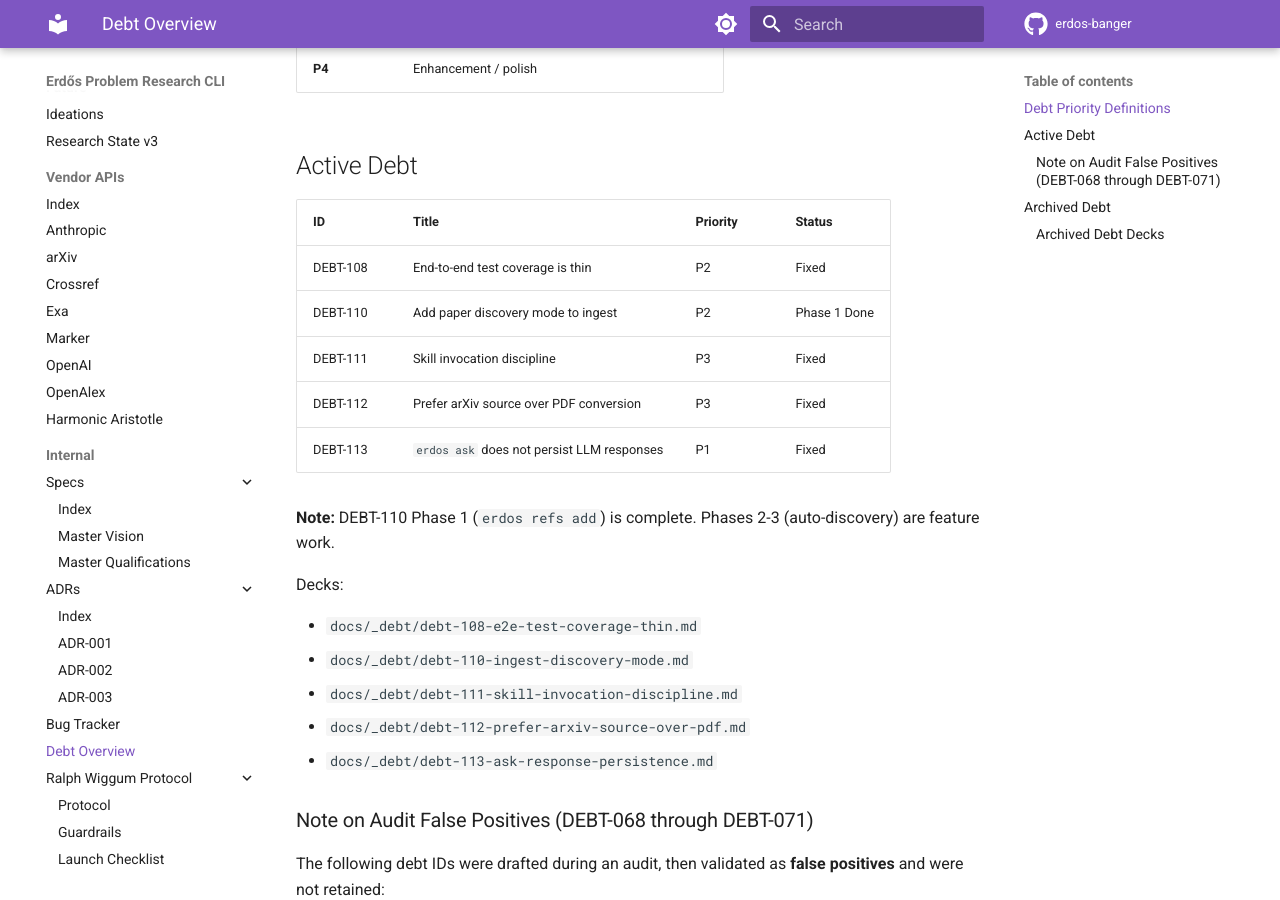
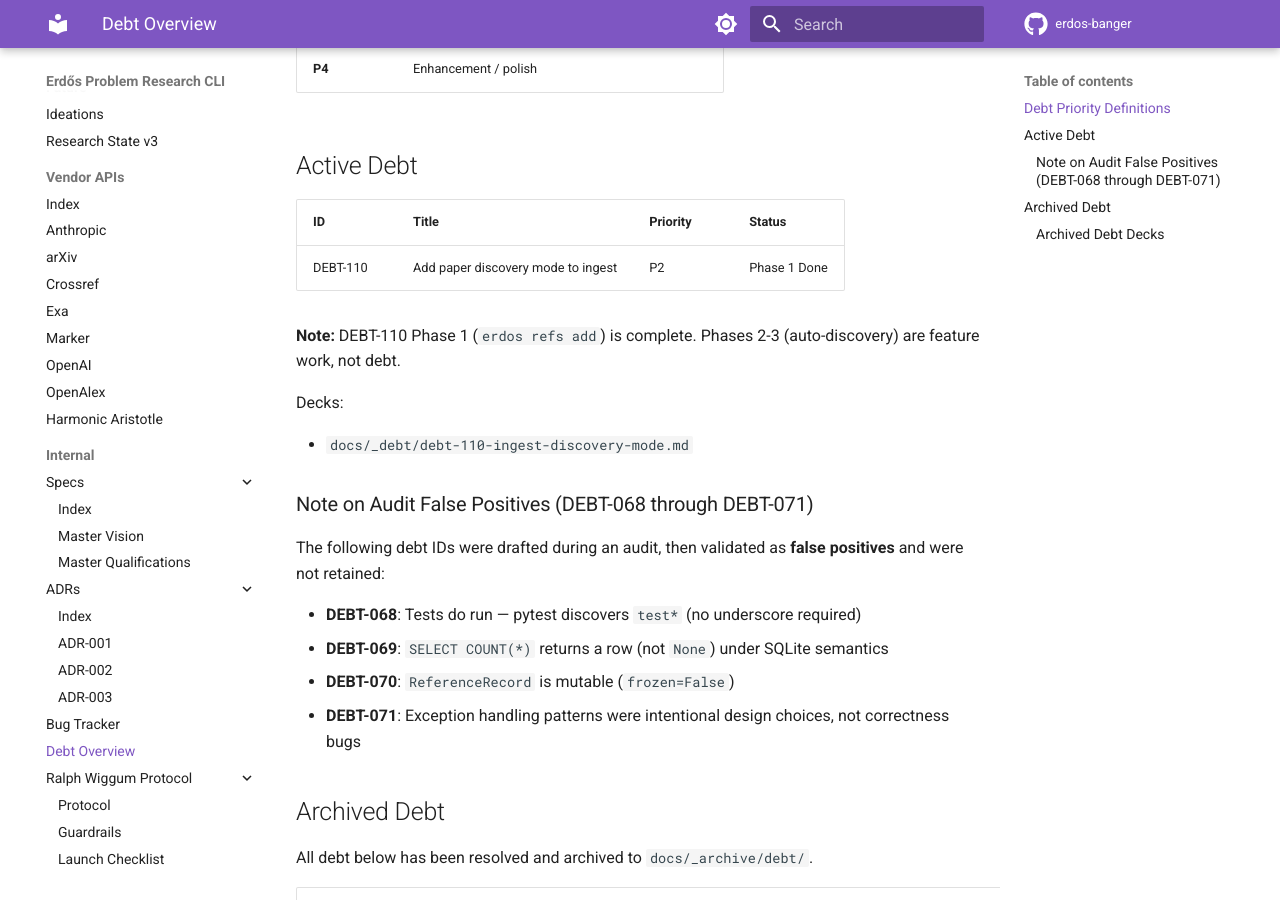
Before and after one commit to research-developer/erdos-banger, an MkDocs documentation site: the page built from docs/_debt/README.md, in a window 1280 px wide and 900 px high, scrolled down 503 px. Built offline with MkDocs 1.6.1 and Material for MkDocs 9.7.7, drawn with Linux system fonts in a browser that asks for light colours; comment, search, counter and statistics services are not loaded; some of the changed text lies outside the part shown.

Commit message:
docs: archive resolved debt decks (DEBT-108, 111, 112, 113)
All active debt is now resolved. Only DEBT-110 remains in the active
directory with "Phase 1 Done" status - remaining phases are new
feature work, not debt.

Archived:
- DEBT-108: E2E test coverage (Fixed)
- DEBT-111: Skill invocation discipline (Fixed)
- DEBT-112: arXiv source preference (Fixed)
- DEBT-113: Ask response persistence (Fixed)

```diff
--- a/docs/_debt/README.md
+++ b/docs/_debt/README.md
@@ -16,21 +16,13 @@ This directory contains technical-debt writeups: spec drift, missing fixtures, i
 
 | ID | Title | Priority | Status |
 |----|-------|----------|--------|
-| DEBT-108 | End-to-end test coverage is thin | P2 | Fixed |
 | DEBT-110 | Add paper discovery mode to ingest | P2 | Phase 1 Done |
-| DEBT-111 | Skill invocation discipline | P3 | Fixed |
-| DEBT-112 | Prefer arXiv source over PDF conversion | P3 | Fixed |
-| DEBT-113 | `erdos ask` does not persist LLM responses | P1 | Fixed |
 
-**Note:** DEBT-110 Phase 1 (`erdos refs add`) is complete. Phases 2-3 (auto-discovery) are feature work.
+**Note:** DEBT-110 Phase 1 (`erdos refs add`) is complete. Phases 2-3 (auto-discovery) are feature work, not debt.
 
 Decks:
 
-- `docs/_debt/debt-108-e2e-test-coverage-thin.md`
 - `docs/_debt/debt-110-ingest-discovery-mode.md`
-- `docs/_debt/debt-111-skill-invocation-discipline.md`
-- `docs/_debt/debt-112-prefer-arxiv-source-over-pdf.md`
-- `docs/_debt/debt-113-ask-response-persistence.md`
 
 ### Note on Audit False Positives (DEBT-068 through DEBT-071)
 
```
Also changed, not shown: other parts of docs/_debt/README.md (+8 -0 lines), docs/_archive/debt/debt-108-e2e-test-coverage-thin.md (renamed from docs/_debt/debt-108-e2e-test-coverage-thin.md), docs/_archive/debt/debt-111-skill-invocation-discipline.md (renamed from docs/_debt/debt-111-skill-invocation-discipline.md), docs/_archive/debt/debt-112-prefer-arxiv-source-over-pdf.md (renamed from docs/_debt/debt-112-prefer-arxiv-source-over-pdf.md), docs/_archive/debt/debt-113-ask-response-persistence.md (renamed from docs/_debt/debt-113-ask-response-persistence.md).
